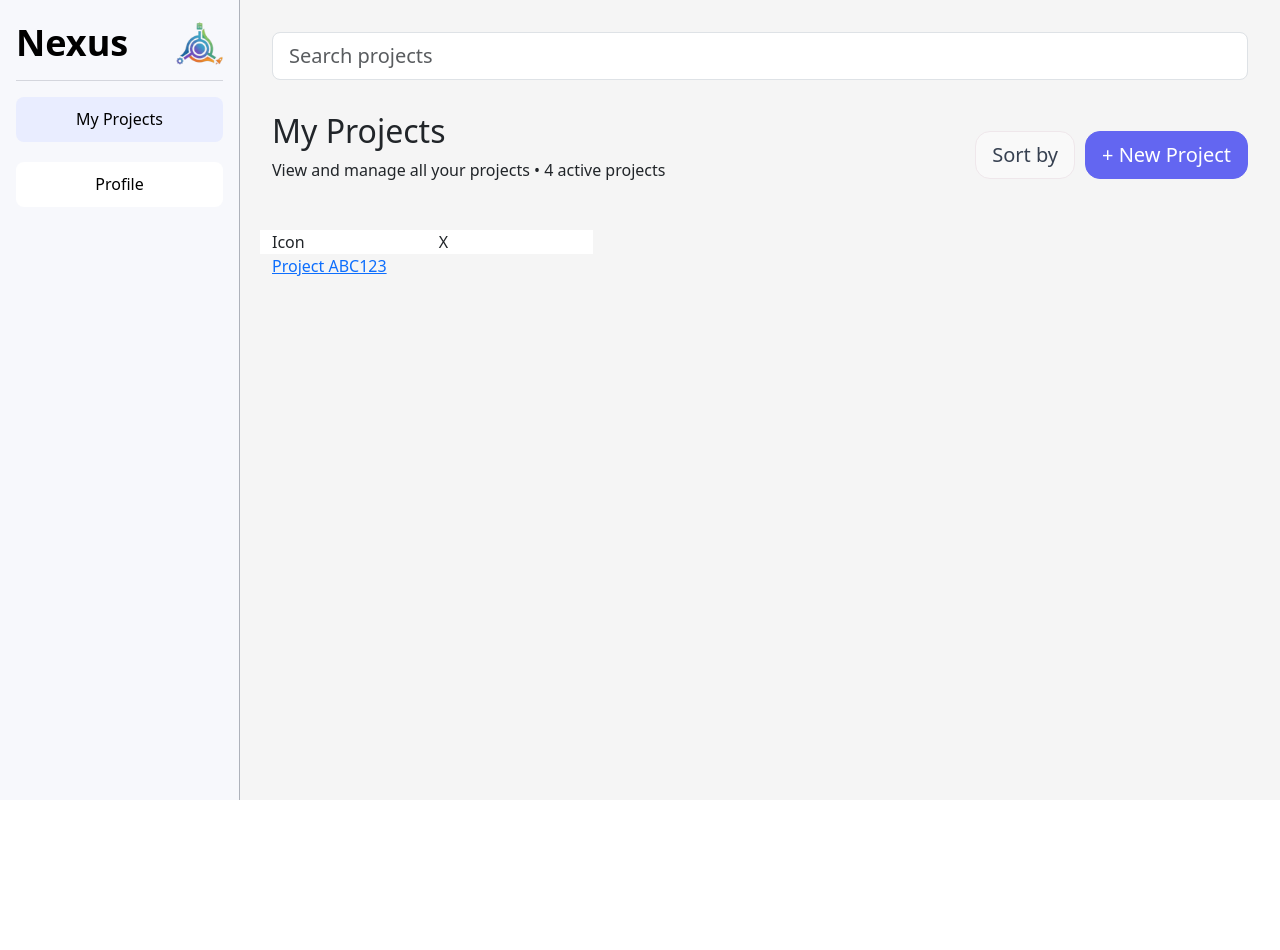
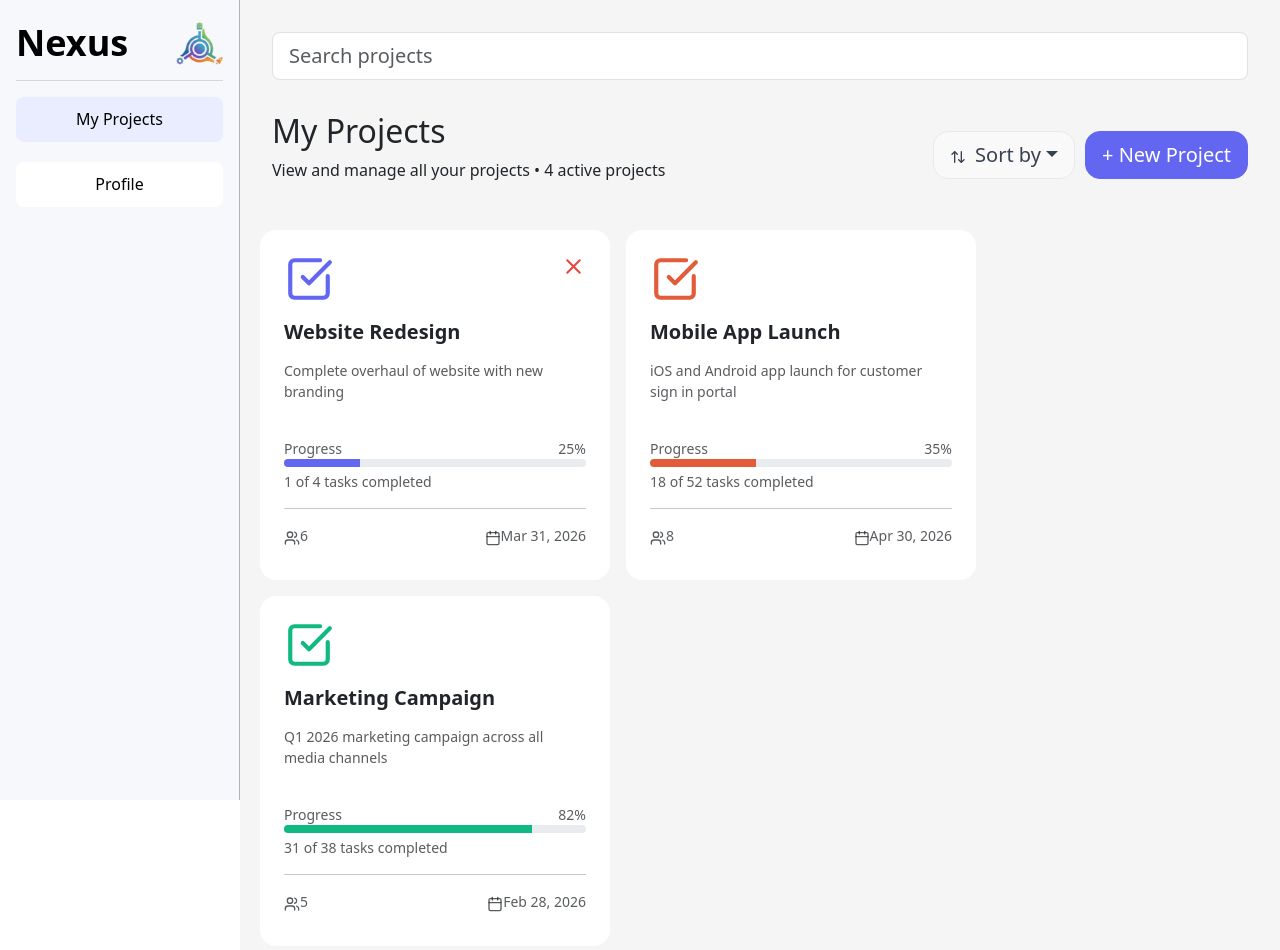
Before and after one commit to Ashtonroxas/Nexus, a React (Vite) app: page /projects in a window 1280 px wide. Shown: the top 950 px of the page. Before the commit the page ends 800 px from the top, so only its background shows below. Built offline with nearby package versions, Linux system fonts and the light colour scheme.

Commit message:
finished project cards

```diff
--- a/src/pages/MyProjects/MyProjects.jsx
+++ b/src/pages/MyProjects/MyProjects.jsx
@@ -1,24 +1,58 @@
 import { useState } from "react";
-import NexusLayout from "../../layouts/NexusLayout";
-import { Row, Col, Form, Button } from "react-bootstrap";
+import { Row, Col, Form, Button, Dropdown } from "react-bootstrap";
 import styles from "./MyProjects.module.css";
 import ProjectCard from "./components/ProjectCard/ProjectCard";
-import { Link } from "react-router-dom";
+import { useNavigate } from "react-router-dom";
+import { ArrowUpDown } from "lucide-react";
 
 function MyProjects() {
+  const navigate = useNavigate();
   const [searchTerm, setSearchTerm] = useState("");
   const numProjects = 4; // Placeholder for the number of projects
+  const [sortBy, setSortBy] = useState("recent");
 
-  const dummyProject = {
-    id: 1,
-    name: 'Nexus',
-    description: 'A project management tool for teams.',
-    progress: 75,
-    totalTasks: 20,
-    completedTasks: 15,
-    dueDate: '2024-12-31',
-    numMembers: 5,
-  }
+  const dummyProject = [
+    {
+      id: 1,
+      name: 'Website Redesign',
+      description: 'Complete overhaul of website with new branding',
+      totalTasks: 4,
+      completedTasks: 1,
+      dueDate: '2026-03-31',
+      numMembers: 6,
+      color: '#6366F1',
+      owner: 1,
+    },
+    {
+      id: 2,
+      name: 'Mobile App Launch',
+      description: 'iOS and Android app launch for customer sign in portal',
+      totalTasks: 52,
+      completedTasks: 18,
+      dueDate: '2026-04-30',
+      numMembers: 8,
+      color: '#E25C3A',
+      owner: 0,
+    },
+    {
+      id: 3,
+      name: 'Marketing Campaign',
+      description: 'Q1 2026 marketing campaign across all media channels',
+      totalTasks: 38,
+      completedTasks: 31,
+      dueDate: '2026-02-28',
+      numMembers: 5,
+      color: '#10B981',
+      owner: 0,
+    },
+  ];
+
+  const sortedProjects = [...dummyProject].sort((a, b) => {
+    if (sortBy === "dueDate") return new Date(a.dueDate) - new Date(b.dueDate);
+    if (sortBy === "recent") return a.id - b.id;
+    if (sortBy === "progress") return (b.completedTasks / b.totalTasks) - (a.completedTasks / a.totalTasks);
+    return 0;
+  });
 
   const handleSearch = (e) => {
     e.preventDefault();
@@ -45,17 +79,37 @@ function MyProjects() {
           <p>View and manage all your projects • {numProjects} active projects</p>
         </Col>
         <Col id={styles["dashboard-buttons"]}>
-          <Button id={styles["sort-by"]} size="lg">
-            Sort by
-          </Button>
+          <div className={styles.sortDropdown}>
+            <Dropdown>
+              <Dropdown.Toggle id={styles["sort-by"]} size="lg">
+                <ArrowUpDown size={16} className="me-1" /> Sort by
+              </Dropdown.Toggle>
+              <Dropdown.Menu>
+                <Dropdown.Item onClick={() => setSortBy("recent")} active={sortBy === "recent"}>
+                  Recently Added
+                </Dropdown.Item>
+                <Dropdown.Item onClick={() => setSortBy("dueDate")} active={sortBy === "dueDate"}>
+                  Approaching Deadline
+                </Dropdown.Item>
+                <Dropdown.Item onClick={() => setSortBy("progress")} active={sortBy === "progress"}>
+                  Most Progress
+                </Dropdown.Item>
+              </Dropdown.Menu>
+            </Dropdown>
+          </div>
           <Button id={styles["new-project"]} size="lg">
             + New Project
           </Button>
         </Col>
       </Row>
-      <Row className="p-3">
-        <ProjectCard project={dummyProject} />
-        <Link to="/projects/abc123"> Project ABC123 </Link>
+      <Row className="p-3 gap-3">
+        {sortedProjects.map((project) => (
+          <ProjectCard
+            key={project.id}
+            project={project}
+            onClick={() => navigate(`/projects/abc123`)}
+          />
+        ))}
       </Row>
     </>
   );
--- a/src/pages/MyProjects/MyProjects.module.css
+++ b/src/pages/MyProjects/MyProjects.module.css
@@ -5,7 +5,7 @@
     gap: 10px;
 }
 
-#dashboard-buttons Button {
+#dashboard-buttons button {
     border-radius: 15px;
 }
 
@@ -19,3 +19,26 @@
     border-color: #EFE7EB;
     color: #374151;
 }
+
+.sortDropdown :global(.dropdown-menu) {
+  border-radius: 12px;
+  border: 1px solid #eee;
+  box-shadow: 0 4px 12px rgba(0, 0, 0, 0.1);
+  padding: 8px;
+}
+
+.sortDropdown :global(.dropdown-item) {
+  border-radius: 8px;
+  padding: 10px 16px;
+  font-weight: 500;
+  color: #374151;
+}
+
+.sortDropdown :global(.dropdown-item:hover) {
+  background: #f5f5f5;
+}
+
+.sortDropdown :global(.dropdown-item.active) {
+  background: transparent;
+  color: #6366F1;
+}
--- a/src/pages/MyProjects/components/ProjectCard/ProjectCard.jsx
+++ b/src/pages/MyProjects/components/ProjectCard/ProjectCard.jsx
@@ -1,19 +1,51 @@
-import { Row, Col } from "react-bootstrap";
+import { Col, ProgressBar } from "react-bootstrap";
 import styles from "./ProjectCard.module.css";
+import { X, Users, Calendar, CheckSquare } from "lucide-react";
 
-function ProjectCard({ project }) {
+function ProjectCard({ project, onClick }) {
+  const progress = Math.round((project.completedTasks / project.totalTasks) * 100);
+
   return (
-    <Col lg={4} id={styles["project-card"]}>
-      <Row>
-        <Col>
-          Icon
-        </Col>
-        <Col>
-          X
-        </Col>
-      </Row>
+    <Col id={styles["project-card"]} className="rounded-4 p-4" onClick={onClick} role="button">
+      <div className="d-flex justify-content-between">
+        <CheckSquare size={50} color={project.color} />
+        {project.owner === 1 && (
+          <X size={25} color="#EF4444" />
+        )}
+      </div>
+
+      <div className="mb-5 mt-3" style={{ height: 70 }}>
+        <h5 className="fw-bold mb-3">{project.name}</h5>
+        <p className="text-muted small">
+          {project.description.length > 100
+            ? project.description.slice(0, 100) + "..."
+            : project.description}
+        </p>
+      </div>
+
+      <div className="d-flex justify-content-between">
+        <span className="text-muted small">Progress</span>
+        <span className="text-muted small">{progress}%</span>
+      </div>
+      <ProgressBar
+        now={progress}
+        className="mb-1"
+        style={{ height: 8, "--bs-progress-bar-bg": project.color }} />
+      <p className="text-muted small">
+        {project.completedTasks} of {project.totalTasks} tasks completed
+      </p>
+
+      <hr />
+
+      <div className="d-flex justify-content-between text-muted small">
+        <span><Users size={16} />{project.numMembers}</span>
+        <span>
+          <Calendar size={16} />
+          {new Date(project.dueDate).toLocaleDateString("en-US", { month: "short", day: "numeric", year: "numeric" })}
+        </span>
+      </div>
     </Col>
-  )
+  );
 }
 
 export default ProjectCard;
--- a/src/pages/MyProjects/components/ProjectCard/ProjectCard.module.css
+++ b/src/pages/MyProjects/components/ProjectCard/ProjectCard.module.css
@@ -1,3 +1,7 @@
 #project-card {
     background-color: #FFFFFF;
+    max-width: 350px;
+    min-width: 350px;
+    min-height: 350px;
+    max-height: 350px;
 }
```
